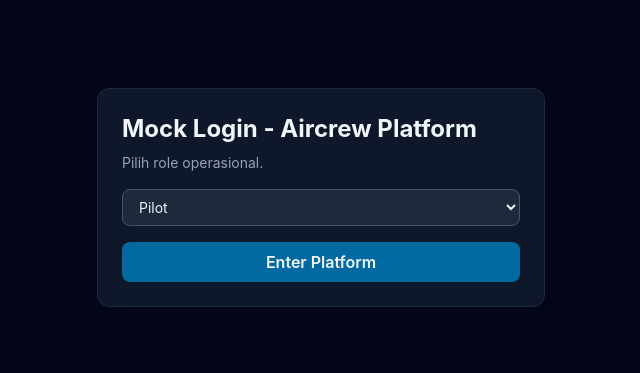
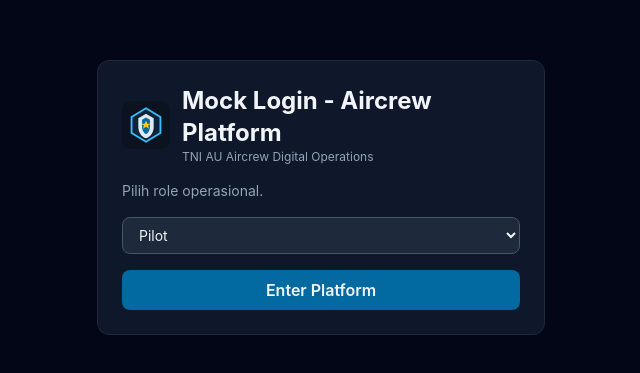
Before and after one commit to sobri3195/tni-au-aircrew-platform, a React (Vite) app: page /login in a window 1280 px wide. Shown: the part 203-576 px from the top of the page, without its empty margins (319-959 px from the left). Built offline with nearby package versions, Linux system fonts and the light colour scheme.

Commit message:
feat: add platform logo favicon and feature improvement analysis

```diff
--- a/index.html
+++ b/index.html
@@ -3,6 +3,7 @@
   <head>
     <meta charset="UTF-8" />
     <meta name="viewport" content="width=device-width, initial-scale=1.0" />
+    <link rel="icon" type="image/svg+xml" href="/favicon.svg" />
     <title>TNI AU Aircrew Platform</title>
   </head>
   <body class="bg-slate-100 dark:bg-slate-950">
--- a/src/components/layout/Sidebar.tsx
+++ b/src/components/layout/Sidebar.tsx
@@ -15,7 +15,10 @@
 
 export const Sidebar = () => (
   <aside className="w-64 border-r border-slate-200 bg-white p-4 dark:border-slate-800 dark:bg-slate-950">
-    <h1 className="mb-6 text-lg font-bold">TNI AU Aircrew</h1>
+    <div className="mb-6 flex items-center gap-3">
+      <img src="/logo.svg" alt="TNI AU Aircrew Logo" className="h-10 w-10 rounded-lg" />
+      <h1 className="text-lg font-bold">TNI AU Aircrew</h1>
+    </div>
     <nav className="space-y-2">
       {navItems.map(([to, label]) => (
         <NavLink
--- a/src/pages/LoginPage.tsx
+++ b/src/pages/LoginPage.tsx
@@ -13,7 +13,13 @@
   return (
     <div className="flex min-h-screen items-center justify-center bg-slate-950 p-4 text-slate-100">
       <div className="w-full max-w-md rounded-xl border border-slate-800 bg-slate-900 p-6">
-        <h2 className="mb-2 text-2xl font-bold">Mock Login - Aircrew Platform</h2>
+        <div className="mb-4 flex items-center gap-3">
+          <img src="/logo.svg" alt="TNI AU Aircrew Logo" className="h-12 w-12 rounded-lg" />
+          <div>
+            <h2 className="text-2xl font-bold">Mock Login - Aircrew Platform</h2>
+            <p className="text-xs text-slate-400">TNI AU Aircrew Digital Operations</p>
+          </div>
+        </div>
         <p className="mb-4 text-sm text-slate-400">Pilih role operasional.</p>
         <select className="input mb-4" value={role} onChange={(e) => setRole(e.target.value as Role)}>
           {roles.map((item) => <option key={item}>{item}</option>)}
```
Also changed, not shown: public/favicon.svg (added), public/logo.svg (added), 1 other file (tests, documents, lock files or other folders).
